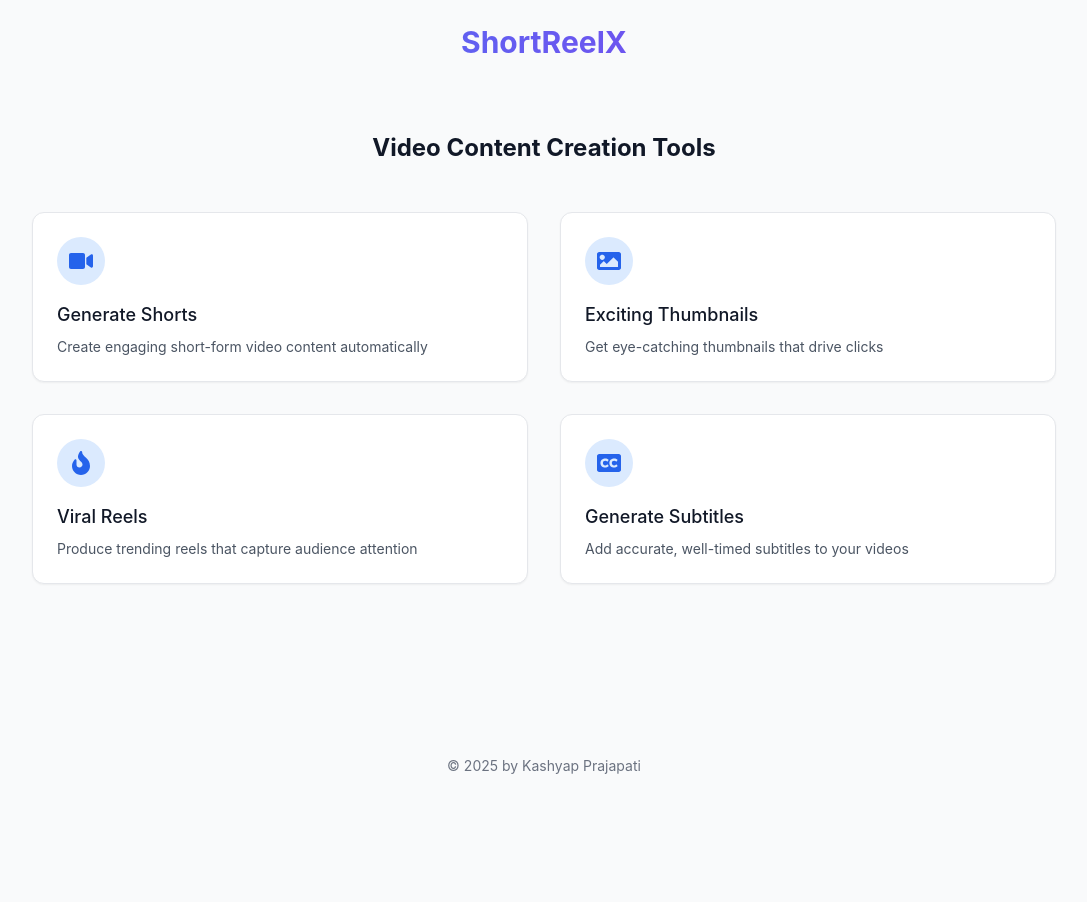
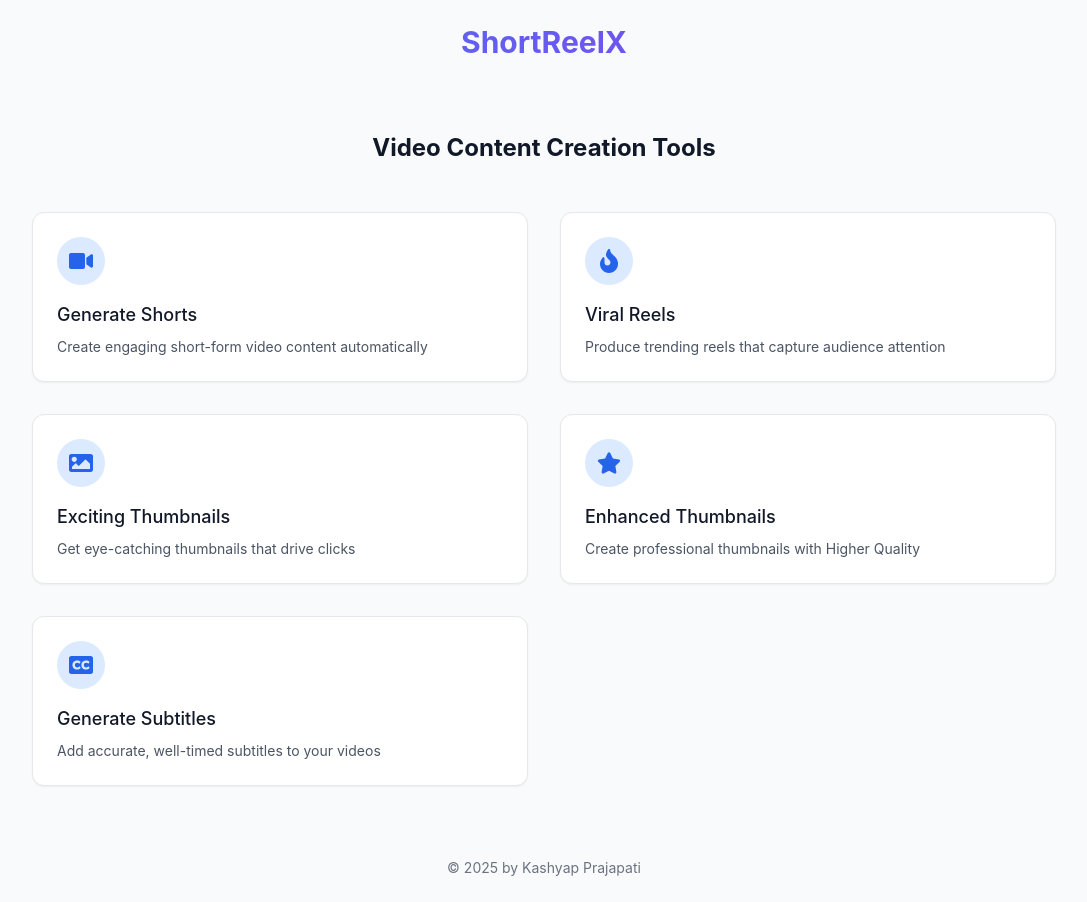
Before and after one commit to kashyapprajapat/shortreelx_frontend, a Next.js app: page / in a window 1280 px wide. Shown: the whole page, without its empty margins (96-1183 px from the left). Before the commit the page ends 800 px from the top, so only its background shows below. Built offline with nearby package versions, Linux system fonts and the light colour scheme.

Commit message:
Feat:Add new section of service that is enhanced Thumbnails

```diff
--- a/src/app/components/MainContent.js
+++ b/src/app/components/MainContent.js
@@ -1,5 +1,5 @@
 import FeatureCard from "./FeatureCard";
-import { FaVideo, FaImage, FaFire, FaClosedCaptioning } from "react-icons/fa";
+import { FaVideo, FaImage, FaFire, FaClosedCaptioning , FaStar} from "react-icons/fa";
 
 export default function MainContent() {
   const features = [
@@ -10,16 +10,22 @@ export default function MainContent() {
       href: "/generate-shorts",
     },
     {
+      title: "Viral Reels",
+      description: "Produce trending reels that capture audience attention",
+      icon: <FaFire className="w-6 h-6" />,
+      href: "/viral-reels",
+    },
+    {
       title: "Exciting Thumbnails",
       description: "Get eye-catching thumbnails that drive clicks",
       icon: <FaImage className="w-6 h-6" />,
       href: "/exciting-thumbnails",
     },
     {
-      title: "Viral Reels",
-      description: "Produce trending reels that capture audience attention",
-      icon: <FaFire className="w-6 h-6" />,
-      href: "/viral-reels",
+      title: "Enhanced Thumbnails",
+      description: "Create professional thumbnails with Higher Quality",
+      icon: <FaStar className="w-6 h-6" />,
+      href: "/enhanced-thumbnails",
     },
     {
       title: "Generate Subtitles",
```
